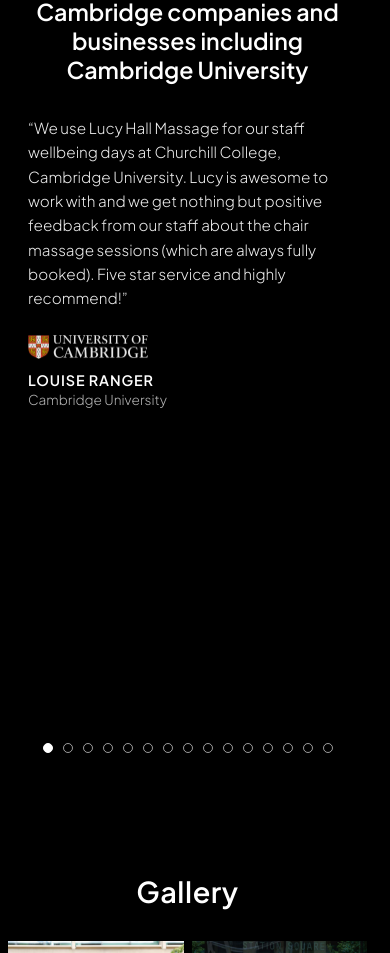
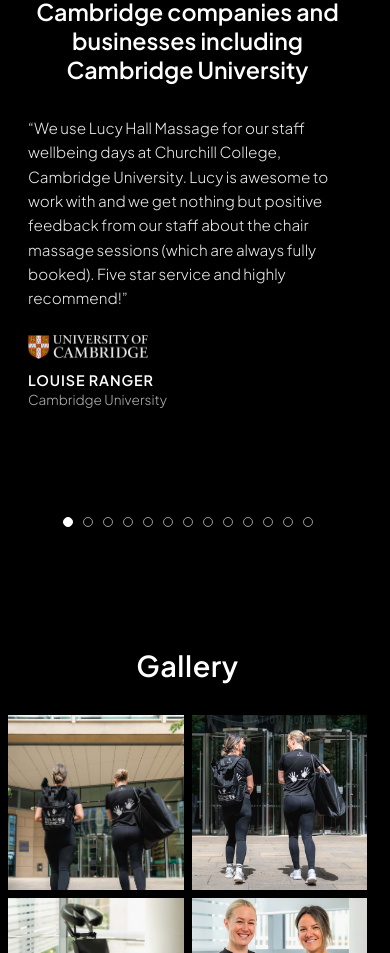
Before and after one commit to federationdesign-design/LHM, a Next.js app: page /corporate in a window 390 px wide. Shown: the part 5893-6846 px from the top of the page. Built offline with nearby package versions, Linux system fonts and the light colour scheme.

Commit message:
corp home mobile: hide Louise Domeisen + Maria Slater from carousel (desktop unchanged)

```diff
--- a/app/corporate/CorporateHomeClient.tsx
+++ b/app/corporate/CorporateHomeClient.tsx
@@ -360,6 +360,8 @@ export default function CorporateHomeClient() {
   const [showAllGallery, setShowAllGallery] = useState(false);
   const [showAllLegacyGallery, setShowAllLegacyGallery] = useState(false);
   const [showAllTestimonials, setShowAllTestimonials] = useState(false);
+  // Mobile excludes Louise Domeisen (idx 6) and Maria Slater (idx 7)
+  const mobileTestimonials = corpTestimonials.filter((t) => t.name !== 'Louise Domeisen' && t.name !== 'Maria Slater');
   const [showAllIncluded, setShowAllIncluded] = useState(false);
   const [modalOpen, setModalOpen] = useState(false);
 
@@ -594,7 +596,7 @@ export default function CorporateHomeClient() {
           <div className="corp-credibility-mobile">
             <div className="corp-credibility-track-wrap">
               <div ref={trackRef} className="corp-credibility-track">
-                {corpTestimonials.map((t, i) => (
+                {mobileTestimonials.map((t, i) => (
                   <div key={i} className="corp-credibility-slide">
                     <div className="corp-credibility-item">
                       <p className="corp-credibility-body">{t.body}</p>
@@ -616,7 +618,7 @@ export default function CorporateHomeClient() {
               </div>
             </div>
             <div className="corp-credibility-dots">
-              {corpTestimonials.map((_, i) => (
+              {mobileTestimonials.map((_, i) => (
                 <button
                   key={i}
                   type="button"
```
